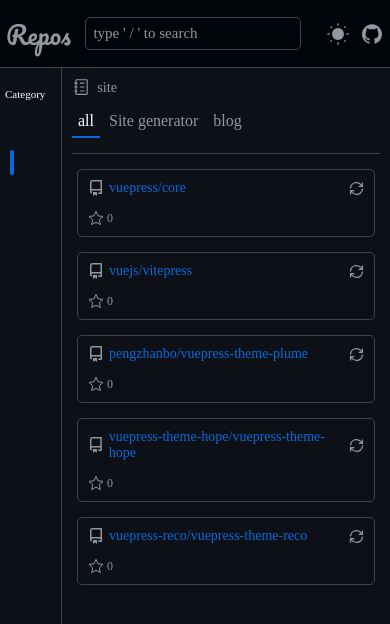
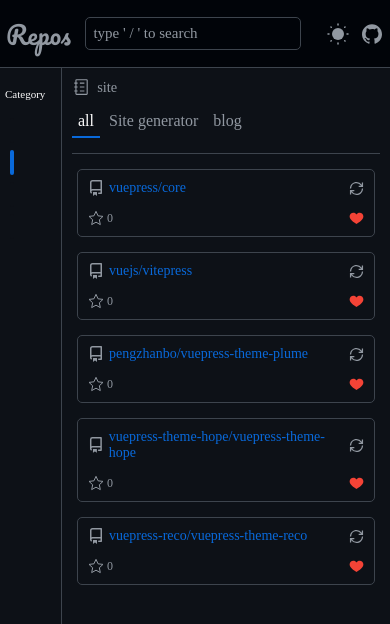
Before and after one commit to zhenghaoyang24/reposhub, a Vue app: page /home in a window 390 px wide. Both pictures are taken after a click on the element 30 px from the left and 162 px from the top of the page. Shown: the top 624 px of the page. Built offline with nearby package versions, Linux system fonts and the light colour scheme; no server answers; some icons are missing; the HTML template or start-up script is replaced by a standard one.

Commit message:
dev:like

```diff
--- a/src/components/AsideBar.vue
+++ b/src/components/AsideBar.vue
@@ -13,7 +13,7 @@
 <template>
   <aside class="left-aside-box">
     <h4>Category</h4>
-    <CategoryItem category="collect" icon="lucide:star" @click="theCategoryBtn('collect')"></CategoryItem>
+    <CategoryItem category="collect" icon="icon-park-outline:like" @click="theCategoryBtn('collect')"></CategoryItem>
     <CategoryItem v-for="item in categories" :category="item.type" :icon="item.icon"
                   @click="theCategoryBtn(item.type)"></CategoryItem>
   </aside>
--- a/src/components/ReposCard.vue
+++ b/src/components/ReposCard.vue
@@ -1,13 +1,16 @@
 <script setup lang="ts">
 import ReposIcon from "@/components/icons/ReposIcon.vue";
 import axios from "axios";
-import {computed, nextTick, onBeforeMount, ref} from "vue";
+import {computed, nextTick, onBeforeMount, onMounted, ref} from "vue";
 import StarIcon from "@/components/icons/StarIcon.vue";
 import {useReposStore} from "@/stores/repos.ts";
-import {LanguageColors} from "@/data/LanguageColors";
-import RefreshIcon from "@/components/icons/RefreshIcon.vue"; //导入语言颜色
 
 const store = useReposStore()
+import {LanguageColors} from "@/data/LanguageColors";
+import RefreshIcon from "@/components/icons/RefreshIcon.vue";
+import LikeIcon from "@/components/icons/LikeIcon.vue"; //导入语言颜色
+
+
 const props = defineProps({
   author: {
     type: String,
@@ -67,7 +70,7 @@
   }
 }
 // 获取仓库信息 axios
-const getTheRepoAxios = ()=>{
+const getTheRepoAxios = () => {
   axios.get(`https://api.github.com/repos/${props.author}/${props.reposName}`).then(async (res) => {
     setReposInfo(res.data.description, res.data.language, res.data.stargazers_count);
     setLanguageColor();
@@ -93,6 +96,29 @@
   }, 1000);
 
 }
+// 添加喜欢
+onMounted(() => {
+  nextTick(() => {
+    const reposCardLike = document.getElementById(`zhenghaoyang24/you-todo`)
+    console.log(reposCardLike)
+  })
+
+})
+import {useUserStore} from "@/stores/user.ts";
+
+const userStore = useUserStore()
+const addLikeBnt = (e: any) => {
+  if (userStore.likeReposArrayStore.find(item => item.author === props.author && item.reposName === props.reposName)) {
+    e.target.style.fill = 'var(--s-text-color)'
+    console.log('删除')
+  } else {
+    console.log('添加')
+    userStore.addLikeReposStoreFn(props.author, props.reposName);
+    e.target.style.fill = 'f44336'
+  }
+
+}
+
 </script>
 
 <template>
@@ -102,21 +128,46 @@
         <ReposIcon style="color: var(--s-text-color)"></ReposIcon>
         <span @click="toTheReposBtn">{{ author }}/{{ reposName }}</span>
       </div>
-      <div class="repos-card-top-refresh"  ref="refreshRef" @click="refreshBtn" title="Refresh the repository.">
-        <RefreshIcon ></RefreshIcon>
+      <div class="repos-card-top-refresh" ref="refreshRef" @click="refreshBtn" title="Refresh the repository.">
+        <RefreshIcon></RefreshIcon>
       </div>
 
     </div>
     <div class="repos-card-description">{{ description }}</div>
-    <div class="repos-card-info">
-      <span v-if="language"><span ref="languageColorRef" class="language-color"></span>{{ language }}{{ languageColor }}</span>
-      <span><StarIcon style="color: var(--s-text-color)"></StarIcon>&nbsp;{{ star }}</span>
+
+    <div class="repos-card-bottom">
+      <div class="repos-card-info">
+        <span v-if="language"><span ref="languageColorRef" class="language-color"></span>{{ language }}{{
+            languageColor
+          }}</span>
+        <span><StarIcon style="color: var(--s-text-color)"></StarIcon>&nbsp;{{ star }}</span>
+      </div>
+      <div class="repos-card-like" @click="addLikeBnt" :id="`${author}/${reposName}`">
+        <LikeIcon></LikeIcon>
+      </div>
     </div>
   </div>
 </template>
 
 <style scoped lang="less">
 @import "@/assets/base.less";
+
+.repos-card-like {
+  display: flex;
+  cursor: pointer;
+
+  > svg {
+    transition: @transition-time;
+    width: 15px;
+    height: 15px;
+  }
+}
+
+.repos-card-bottom {
+  margin-top: auto;
+  display: flex;
+  justify-content: space-between;
+}
 
 .language-color {
   margin-right: 5px;
@@ -127,7 +178,7 @@
 
 .repos-card-info {
   display: flex;
-  margin-top: auto;
+
   color: var(--s-text-color);
   font-size: 12px;
 
@@ -192,10 +243,12 @@
       cursor: pointer;
       color: var(--s-text-color);
       transition: color @transition-time;
+
       &:hover {
         color: var(--p-text-color);
       }
-      >svg{
+
+      > svg {
         width: 15px;
         height: 15px;
       }
@@ -204,7 +257,8 @@
 
 
 }
-.rotate{
+
+.rotate {
   animation: rotate 1s ease;
 }
 
@@ -213,7 +267,7 @@
   from {
     transform: rotate(0deg);
   }
-  to  {
+  to {
     transform: rotate(720deg);
   }
 }
--- /dev/null
+++ b/src/components/icons/LikeIcon.vue
@@ -0,0 +1,3 @@
+<template>
+  <svg xmlns="http://www.w3.org/2000/svg" width="48" height="48" viewBox="0 0 48 48"><path fill="#f44336" d="M34 9c-4.2 0-7.9 2.1-10 5.4C21.9 11.1 18.2 9 14 9C7.4 9 2 14.4 2 21c0 11.9 22 24 22 24s22-12 22-24c0-6.6-5.4-12-12-12"/></svg>
+</template>
--- a/src/stores/user.ts
+++ b/src/stores/user.ts
@@ -1,16 +1,21 @@
 import {ref} from 'vue';
 import {defineStore} from 'pinia';
+
+interface LikeRepos {
+    author: string;
+    reposName: string;
+}
 
 export const useUserStore = defineStore('user', () => {
         // 类别
         const storeCategory = ref<String>('collect')
-    const storeChangeCategory = (value:String)=>{
+        const storeChangeCategory = (value: String) => {
             storeCategory.value = value;
             storeChangeCategoryChildren('all')
         }
         // 子类别
         const storeCategoryChildren = ref<String>('all')
-    const storeChangeCategoryChildren = (value:String)=>{
+        const storeChangeCategoryChildren = (value: String) => {
             storeCategoryChildren.value = value
         }
         // 主题
@@ -31,11 +36,37 @@
                 window.document.documentElement.setAttribute('theme', 'light')
             }
         }
+        const likeReposArrayStore = ref<LikeRepos[]>([])
 
-    return {storeCategoryChildren,storeChangeTheme, dataTheme, storeGetTheme,storeChangeCategory,storeCategory,storeChangeCategoryChildren}
+        const addLikeReposStoreFn = (author: string, reposName: string) => {
+            const repos: LikeRepos =
+                {
+                    author: "zhenghaoyang24",
+                    reposName: "reposhub"
+                }
+            repos.author = author
+            repos.reposName = reposName
+            return likeReposArrayStore.value.push(repos)
+        }
+    const removeLikeReposStoreFn = (author: string, reposName: string) => {
+        return likeReposArrayStore.value
+    }
+
+        return {
+            likeReposArrayStore,
+            storeCategoryChildren,
+            storeChangeTheme,
+            dataTheme,
+            storeGetTheme,
+            storeChangeCategory,
+            storeCategory,
+            storeChangeCategoryChildren,
+            addLikeReposStoreFn,
+            removeLikeReposStoreFn
+        }
     }, {
         persist: {
-        pick: ['dataTheme']
+            pick: ['dataTheme','likeReposArrayStore']
         }
     }
 )
```
Lines whose indentation alone changed are shown as unchanged.
